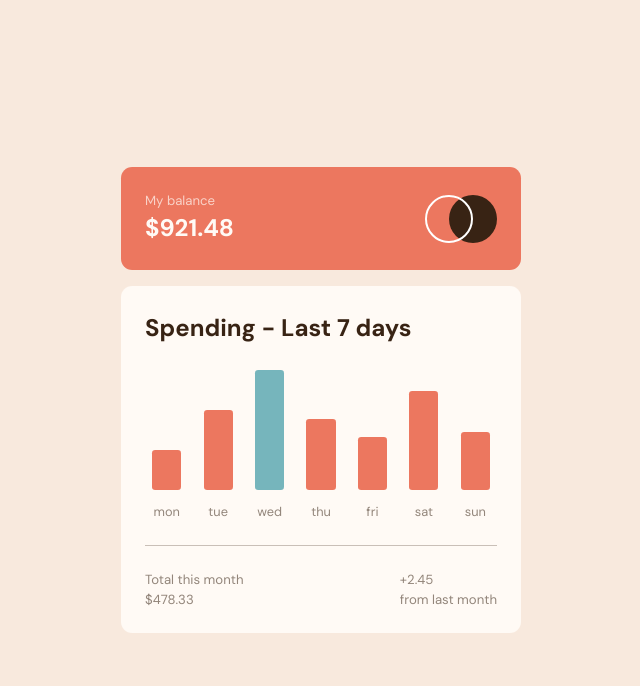
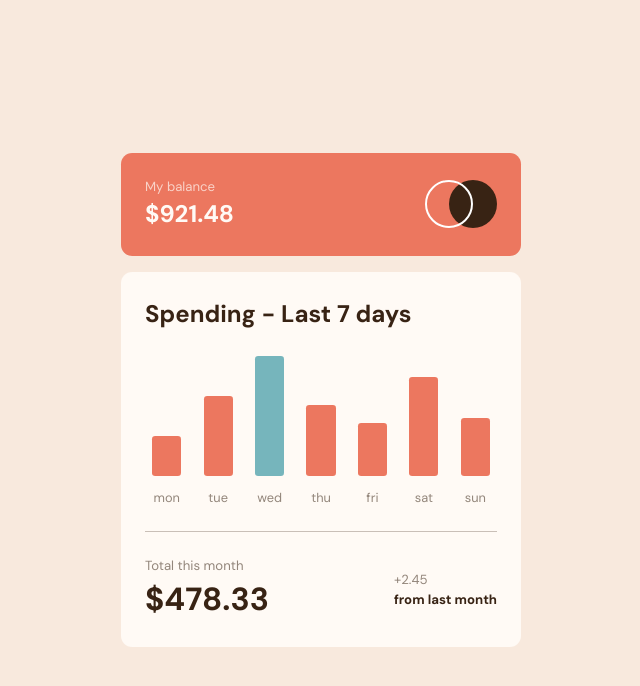
Before and after one commit to majidali55566/expense-chart-componentt, a React (Create React App) app: page / in a window 1280 px wide. Shown: the top 686 px of the page, without its empty margins (319-959 px from the left). Built offline with nearby package versions, Linux system fonts and the light colour scheme.

Commit message:
Update index.css

```diff
--- a/src/index.css
+++ b/src/index.css
@@ -212,13 +212,13 @@ body{
   align-items: center;
  }
 
- .total-spendings [datatype="month"] p span{
+ .total-spendings .this p[datatype="month"]{
   font-size: var(--fs-700);
   color: var(--clr-neutral-700);
   font-weight:var(--fw-bold);
  }
 
- .total-spendings [datatype="last-month"] p span {
+ .total-spendings .last p[datatype="last-month"] {
   color :var(--clr-neutral-700);
   font-weight: var(--fw-bold);
   text-align: end;
```
